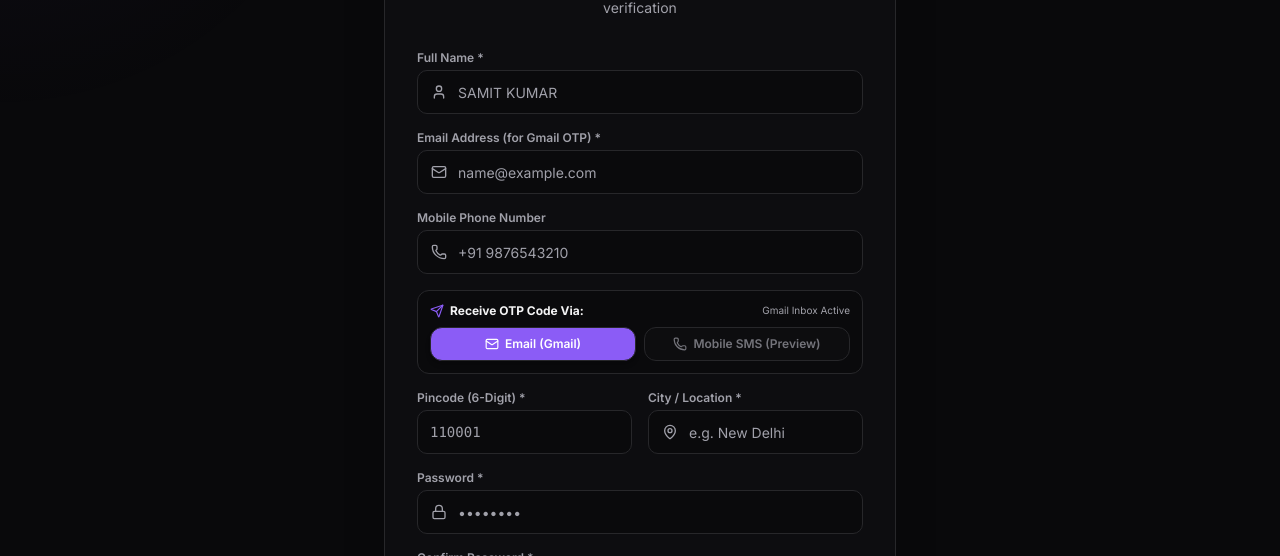
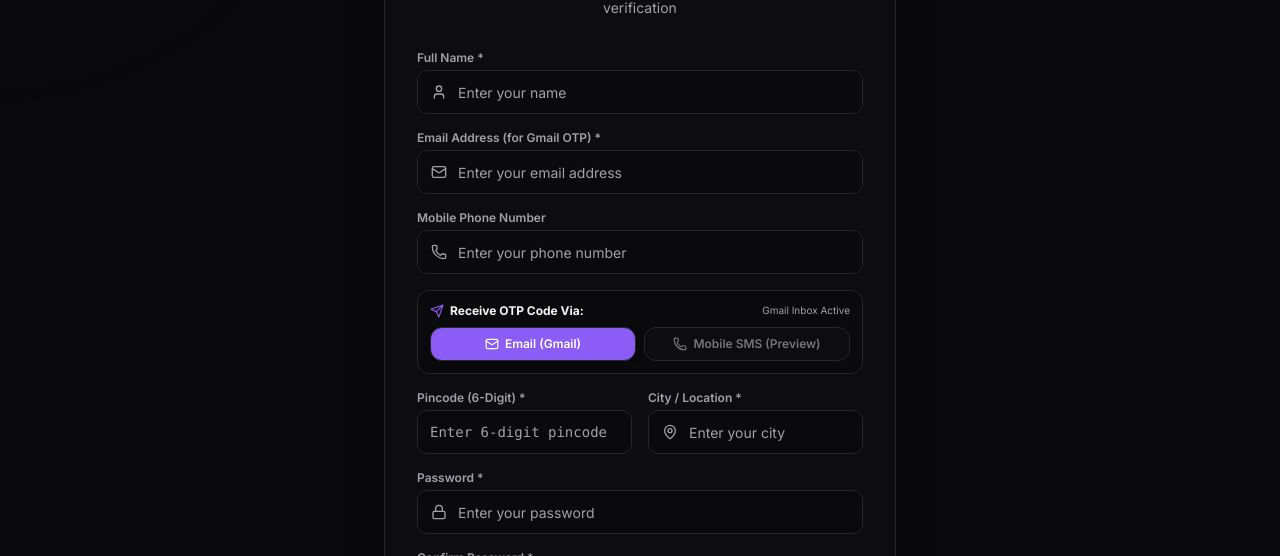
Before and after one commit to samit-ops/WatchTogether, a React (Vite) app in the folder frontend/: page /register in a window 1280 px wide. Shown: the part 244-800 px from the top of the page. Built offline with nearby package versions, Linux system fonts and the light colour scheme; no server answers.

Commit message:
Update signup placeholders in Register.jsx to clean descriptive prompt strings

```diff
--- a/frontend/src/pages/auth/Register.jsx
+++ b/frontend/src/pages/auth/Register.jsx
@@ -246,7 +246,7 @@ export default function Register() {
                 <Input
                   type="text"
                   required
-                  placeholder="SAMIT KUMAR"
+                  placeholder="Enter your name"
                   value={name}
                   onChange={(e) => setName(e.target.value)}
                   className="pl-10 h-11 bg-background/50 focus:bg-background"
@@ -262,7 +262,7 @@ export default function Register() {
                 <Input
                   type="email"
                   required
-                  placeholder="name@example.com"
+                  placeholder="Enter your email address"
                   value={email}
                   onChange={(e) => setEmail(e.target.value)}
                   className={`pl-10 h-11 bg-background/50 focus:bg-background ${email && !emailValidation.valid ? 'border-red-400/60' : email && emailValidation.valid ? 'border-green-500/40' : ''}`}
@@ -278,7 +278,7 @@ export default function Register() {
                 <Phone className="absolute left-3.5 top-3.5 h-4 w-4 text-muted" />
                 <Input
                   type="tel"
-                  placeholder="+91 9876543210"
+                  placeholder="Enter your phone number"
                   value={phoneNumber}
                   onChange={(e) => setPhoneNumber(e.target.value)}
                   className={`pl-10 h-11 bg-background/50 focus:bg-background ${phoneNumber && !phoneValidation.valid ? 'border-red-400/60' : phoneNumber && phoneValidation.valid ? 'border-green-500/40' : ''}`}
@@ -323,7 +323,7 @@ export default function Register() {
                   type="text"
                   maxLength={6}
                   required
-                  placeholder="110001"
+                  placeholder="Enter 6-digit pincode"
                   value={pincode}
                   onChange={(e) => handlePincodeChange(e.target.value)}
                   className={`h-11 font-mono bg-background/50 focus:bg-background ${pincode && !pincodeResult.valid && !pincodeLoading ? 'border-red-400/60' : pincode && pincodeResult.valid ? 'border-green-500/40' : ''}`}
@@ -348,7 +348,7 @@ export default function Register() {
                     type="text"
                     required
                     readOnly={cityLocked}
-                    placeholder="e.g. New Delhi"
+                    placeholder="Enter your city"
                     value={city}
                     onChange={(e) => {
                       if (cityLocked) return;
@@ -370,7 +370,7 @@ export default function Register() {
                 <Input
                   type="password"
                   required
-                  placeholder="••••••••"
+                  placeholder="Enter your password"
                   value={password}
                   onChange={(e) => setPassword(e.target.value)}
                   className="pl-10 h-11 bg-background/50 focus:bg-background"
@@ -395,7 +395,7 @@ export default function Register() {
                 <Input
                   type="password"
                   required
-                  placeholder="••••••••"
+                  placeholder="Confirm your password"
                   value={confirmPassword}
                   onChange={(e) => setConfirmPassword(e.target.value)}
                   className="pl-10 h-11 bg-background/50 focus:bg-background"
```
